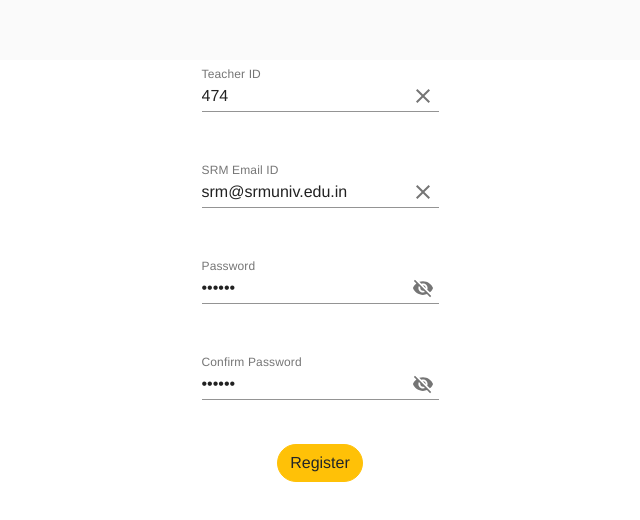
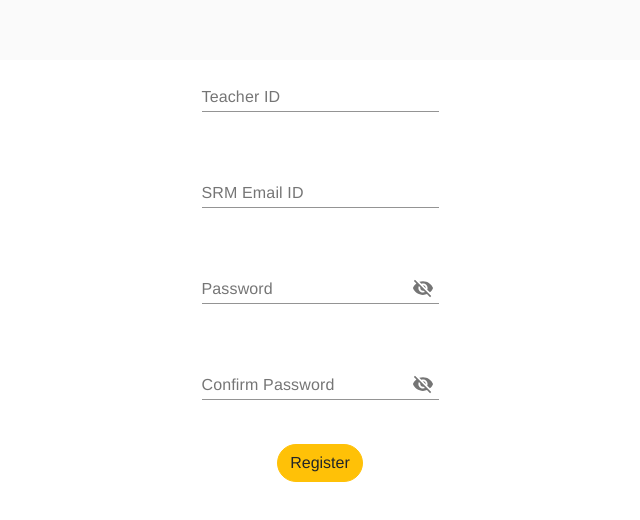
Before and after one commit to fructosepadre/website-75percent, a Vue app: page /register in a window 1280 px wide. Shown: the top 520 px of the page, without its empty margins (320-960 px from the left). Built offline with nearby package versions, Linux system fonts and the light colour scheme.

Commit message:
nibbles3

```diff
--- a/src/components/Register.vue
+++ b/src/components/Register.vue
@@ -31,10 +31,10 @@
 import swal from 'sweetalert'
 export default {
     data: () => ({
-      userName:'474',
-      eMail:'srm@srmuniv.edu.in',
-      passWord1:'qwerty',
-      passWord2:'qwerty',
+      userName:'',
+      eMail:'',
+      passWord1:'',
+      passWord2:'',
       passwordStatus: false,
       emailStatus: false,
       userNameStatus: false,
@@ -69,7 +69,6 @@ export default {
                 this.emailStatus=true
             else
                 return swal("","Use your SRM account!","warning");
-
         },
         validateRegister: function(){
             this.comparePasswords(),
@@ -83,10 +82,10 @@ export default {
                 password:this.passWord1
             }
             if(this.userNameStatus==true && this.emailStatus==true && this.passwordStatus==true)
-                this.$store.dispatch('Register',{registerData,success:this.onLoginSuccess})
+                this.$store.dispatch('Register',{registerData,success:this.onRegisterSuccess})
         },
 
-        onLoginSuccess(response){
+        onRegisterSuccess(response){
             if(response=="Registered"){
                 swal("",
                 "Registered! You will be redirected to LogIn Page",
```
